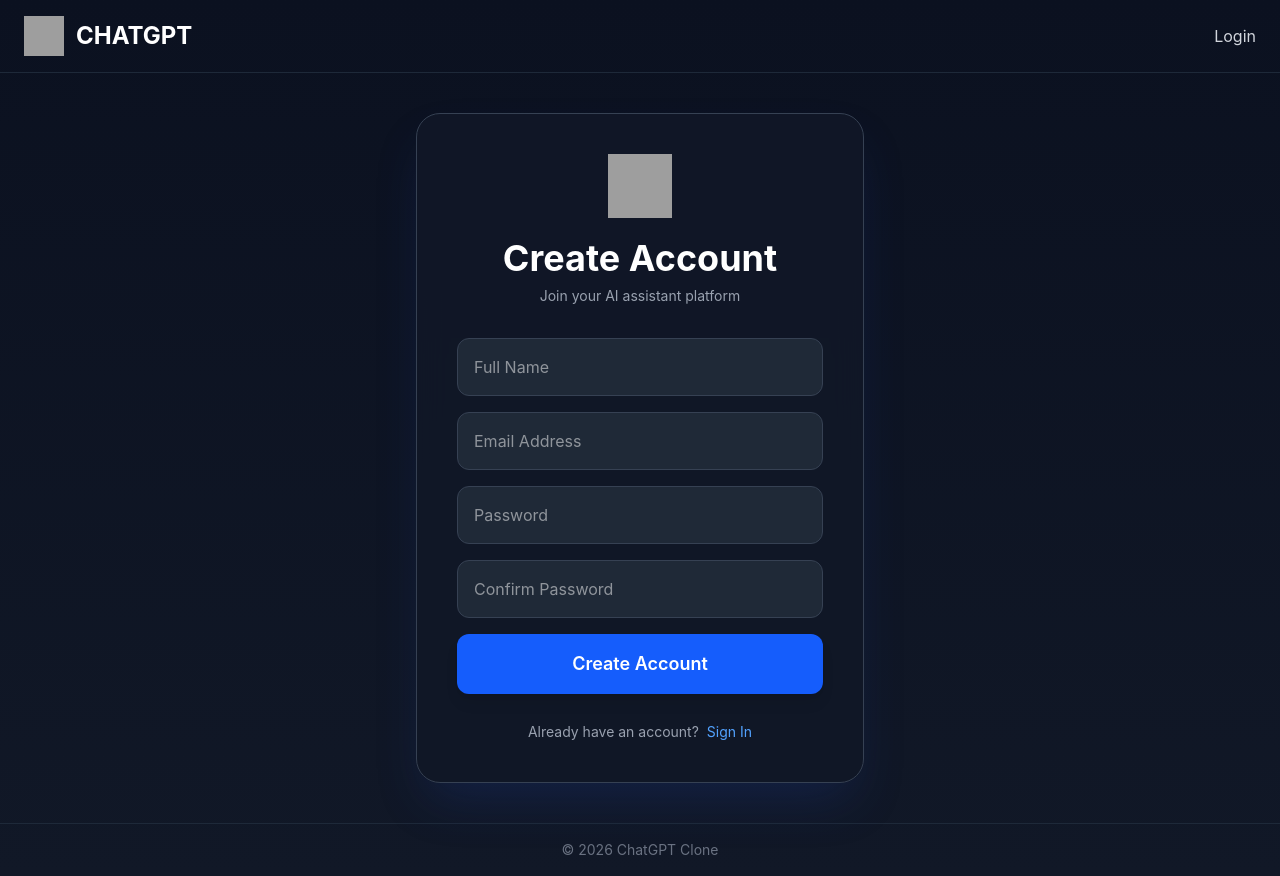
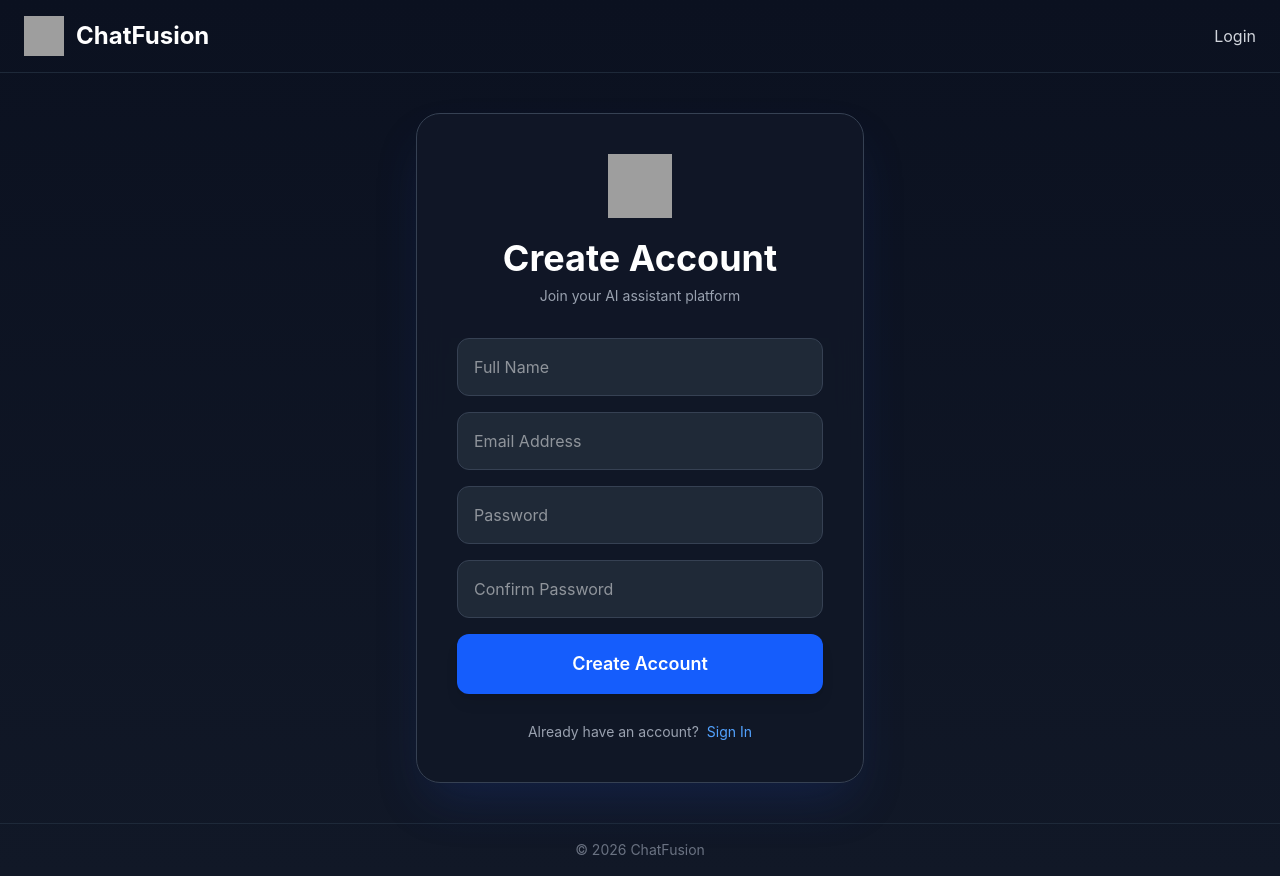
Before and after one commit to omsinghsolanki498-ayush/ChatGpt-Clone, a React (Vite) app in the folder client/: page / in a window 1280 px wide. Built offline with nearby package versions, Linux system fonts and the light colour scheme; no server answers; grey boxes are pictures that could not be loaded.

Commit message:
Update project

```diff
--- a/client/src/Pages/Login.jsx
+++ b/client/src/Pages/Login.jsx
@@ -44,7 +44,7 @@ function Login() {
       {/* TOP HEADER */}
       <div className="flex items-center justify-between px-4 sm:px-6 py-4 border-b border-gray-800">
         <h1 className="text-white text-lg sm:text-2xl font-bold">
-          CHATGPT
+          ChatFusion
         </h1>
 
         <Link
@@ -115,7 +115,7 @@ function Login() {
 
       {/* FOOTER */}
       <footer className="border-t border-gray-800 py-4 text-center text-gray-500 text-xs sm:text-sm">
-        © 2026 ChatGPT Clone
+        © 2026 ChatFusion
       </footer>
     </div>
   );
--- a/client/src/Pages/Register.jsx
+++ b/client/src/Pages/Register.jsx
@@ -58,7 +58,7 @@ function Register() {
             className="w-8 h-8 sm:w-10 sm:h-10"
           />
           <h1 className="text-white text-lg sm:text-2xl font-bold">
-            CHATGPT
+            ChatFusion
           </h1>
         </div>
 
@@ -173,7 +173,7 @@ function Register() {
 
       {/* FOOTER */}
       <footer className="border-t border-gray-800 py-4 text-center text-gray-500 text-xs sm:text-sm">
-        © 2026 ChatGPT Clone
+        © 2026 ChatFusion
       </footer>
     </div>
   );
--- a/client/src/components/Navbar.jsx
+++ b/client/src/components/Navbar.jsx
@@ -3,7 +3,7 @@ import React from 'react'
 const Navbar = () => {
   return (
     <div className="h-[70px] border-b border-gray-900 flex items-center px-8">
-        <h1 className="text-2xl text-white font-serif">ChatGpt</h1>
+        <h1 className="text-2xl text-white font-serif">ChatFusion</h1>
     </div>
   )
 }
--- a/client/src/components/Slidebar.jsx
+++ b/client/src/components/Slidebar.jsx
@@ -44,7 +44,7 @@ function Sidebar({
     <>
       {/* MOBILE TOP BAR */}
       <div className="md:hidden flex items-center justify-between bg-zinc-950 text-white px-4 py-3 border-b border-zinc-800">
-        <h1 className="font-bold text-lg">ChatGPT</h1>
+        <h1 className="font-bold text-lg">ChatFusion</h1>
 
         <button
           onClick={() => setOpen(true)}
@@ -86,7 +86,7 @@ function Sidebar({
               />
 
               <h1 className="text-xl font-semibold text-white">
-                ChatGPT
+                ChatFusion
               </h1>
             </div>
 
```
Also changed, not shown: 1 other file (tests, documents, lock files or other folders).
